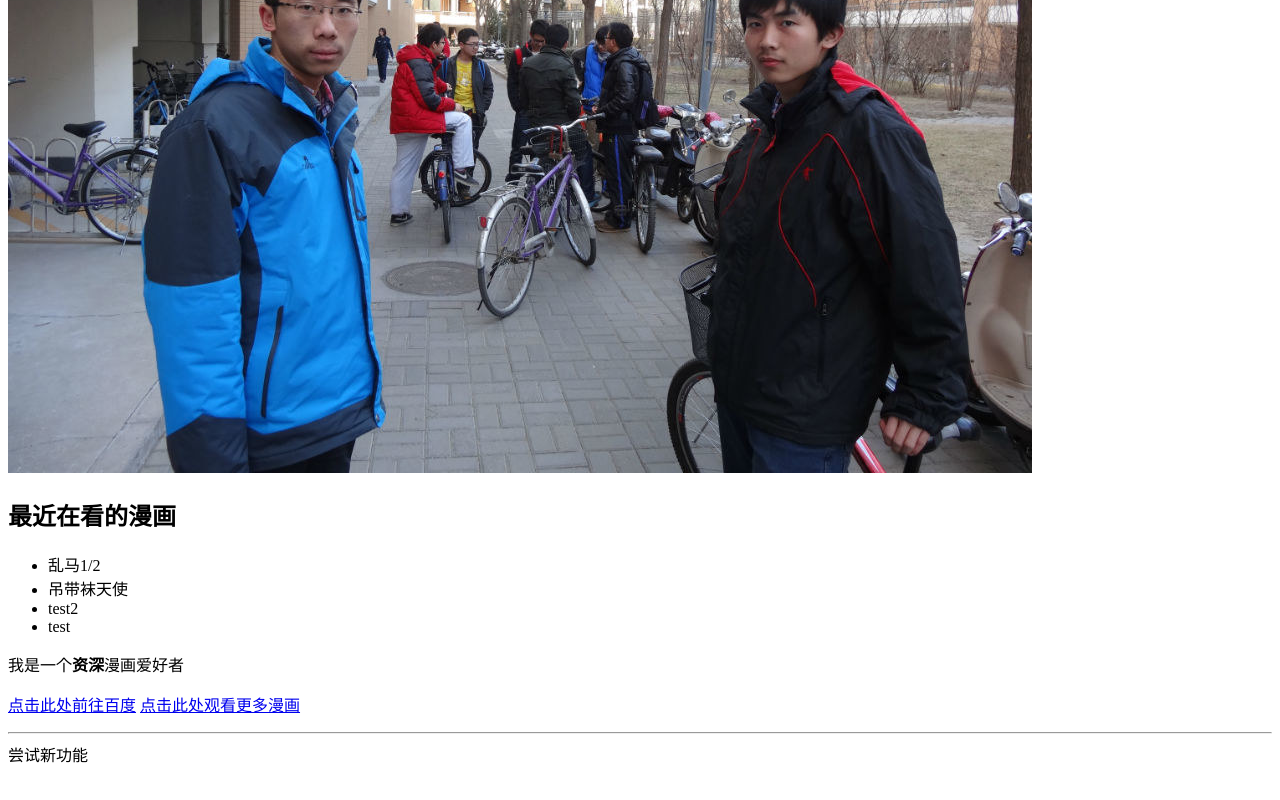
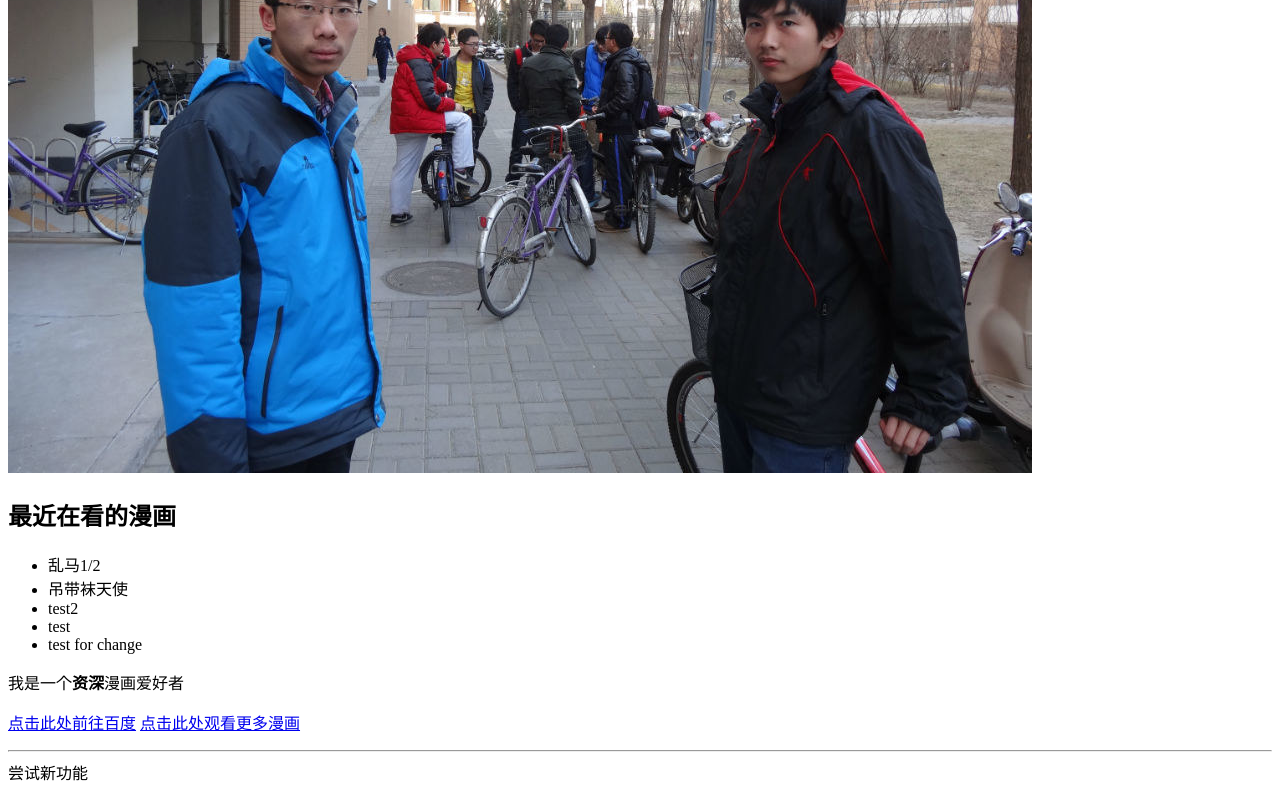
Before and after one commit to ye-mu/mysite, a plain HTML site: page index.html in a window 1280 px wide. Shown: the part 384-1184 px from the top of the page. Drawn offline with Linux system fonts and the light colour scheme.

Commit message:
Update index.html

```diff
--- a/index.html
+++ b/index.html
@@ -19,6 +19,7 @@
         <li>吊带袜天使</li>
         <li>test2</li>
         <li>test</li>
+        <li>test for change</li>
     </ul>
     <p>我是一个<strong>资深</strong>漫画爱好者</p>
     <p>
```
